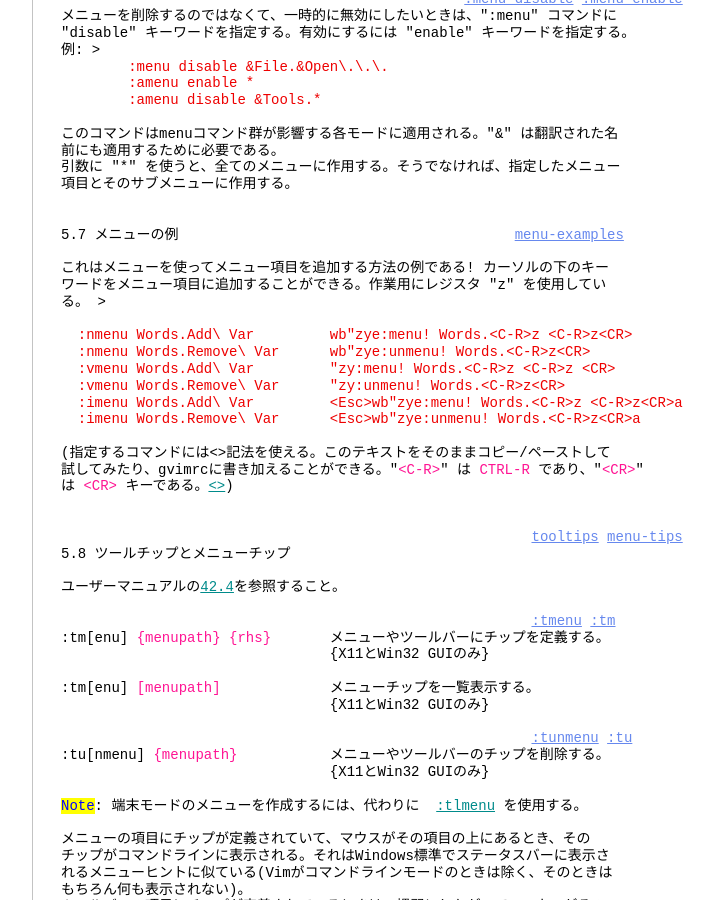
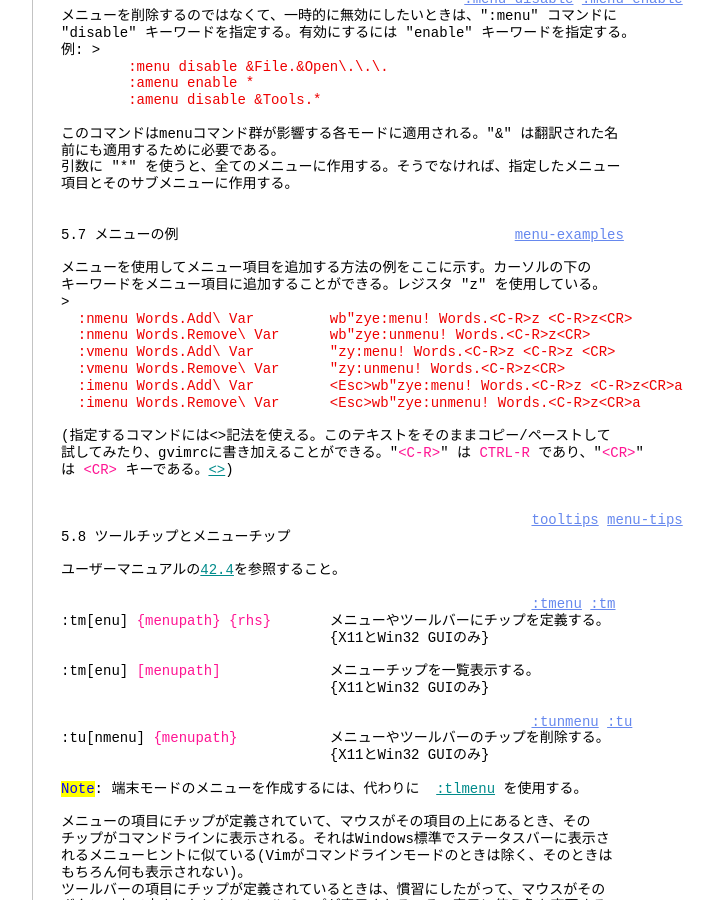
Before and after one commit to vim-jp/vimdoc-ja, a Jekyll site: the page built from gui.html, in a window 1280 px wide and 900 px high, scrolled down 16484 px. Shown: the whole window, without its empty margins (340-1054 px from the left). Built offline with Jekyll 4.4.1, drawn with Linux system fonts in a browser that asks for light colours; nearby versions of some CDN libraries; comment, search, counter and statistics services are not loaded; some of the changed text lies outside the part shown.

Commit message:
Generated by GitHub workflow 10121080982
https://github.com/vim-jp/vimdoc-ja-working/actions/runs/10121080982

```diff
--- a/gui.html
+++ b/gui.html
@@ -3,7 +3,7 @@ layout: vimdoc
 helpname: 'gui'
 ---
 <div id='vimCodeElement'>
-<a class="Constant" href="gui.html" name="gui.txt">gui.txt</a>&nbsp;&nbsp;&nbsp;&nbsp;&nbsp;&nbsp; For&nbsp;<span class="Identifier">Vim バージョン 9.1.</span>&nbsp;&nbsp;Last change: 2024 May 11<br>
+<a class="Constant" href="gui.html" name="gui.txt">gui.txt</a>&nbsp;&nbsp;&nbsp;&nbsp;&nbsp;&nbsp; For&nbsp;<span class="Identifier">Vim バージョン 9.1.</span>&nbsp;&nbsp;Last change: 2024 Jul 17<br>
 <br>
 <br>
 &nbsp;&nbsp;&nbsp;&nbsp;&nbsp;&nbsp;&nbsp;&nbsp;&nbsp;&nbsp;&nbsp;&nbsp;&nbsp;&nbsp;&nbsp;&nbsp;&nbsp;&nbsp;<span class="Identifier">VIMリファレンスマニュアル&nbsp;&nbsp;&nbsp;&nbsp;by Bram Moolenaar</span><br>
@@ -987,10 +987,9 @@ CUI版のvimをWANT_MENUを定義してコンパイルしたなら、:emenuを
 <br>
 5.7 メニューの例&nbsp;&nbsp;&nbsp;&nbsp;&nbsp;&nbsp;&nbsp;&nbsp;&nbsp;&nbsp;&nbsp;&nbsp;&nbsp;&nbsp;&nbsp;&nbsp;&nbsp;&nbsp;&nbsp;&nbsp;&nbsp;&nbsp;&nbsp;&nbsp;&nbsp;&nbsp;&nbsp;&nbsp;&nbsp;&nbsp;&nbsp;&nbsp;&nbsp;&nbsp;&nbsp;&nbsp;&nbsp;&nbsp;&nbsp;&nbsp;<a class="Constant" href="gui.html#menu-examples" name="menu-examples">menu-examples</a><br>
 <br>
-これはメニューを使ってメニュー項目を追加する方法の例である! カーソルの下のキー<br>
-ワードをメニュー項目に追加することができる。作業用にレジスタ &quot;z&quot; を使用してい<br>
-る。&nbsp;&gt;<br>
-<br>
+メニューを使用してメニュー項目を追加する方法の例をここに示す。カーソルの下の<br>
+キーワードをメニュー項目に追加することができる。レジスタ &quot;z&quot; を使用している。<br>
+&gt;<br>
 <div class="helpExample">&nbsp;&nbsp;:nmenu Words.Add\ Var&nbsp;&nbsp;&nbsp;&nbsp;&nbsp;&nbsp;&nbsp;&nbsp; wb&quot;zye:menu! Words.&lt;C-R&gt;z &lt;C-R&gt;z&lt;CR&gt;<br>
 &nbsp;&nbsp;:nmenu Words.Remove\ Var&nbsp;&nbsp;&nbsp;&nbsp;&nbsp;&nbsp;wb&quot;zye:unmenu! Words.&lt;C-R&gt;z&lt;CR&gt;<br>
 &nbsp;&nbsp;:vmenu Words.Add\ Var&nbsp;&nbsp;&nbsp;&nbsp;&nbsp;&nbsp;&nbsp;&nbsp; &quot;zy:menu! Words.&lt;C-R&gt;z &lt;C-R&gt;z &lt;CR&gt;<br>
```
